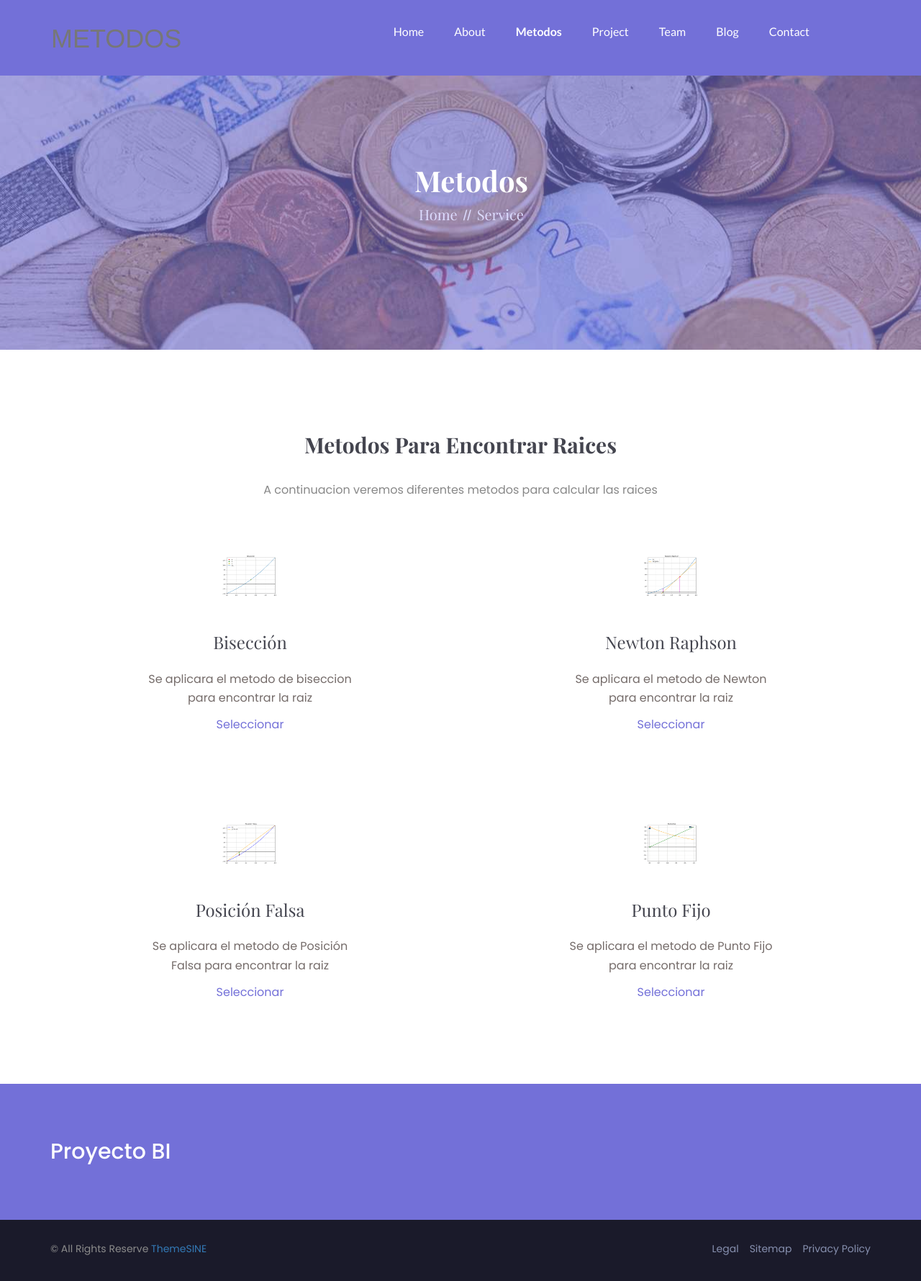
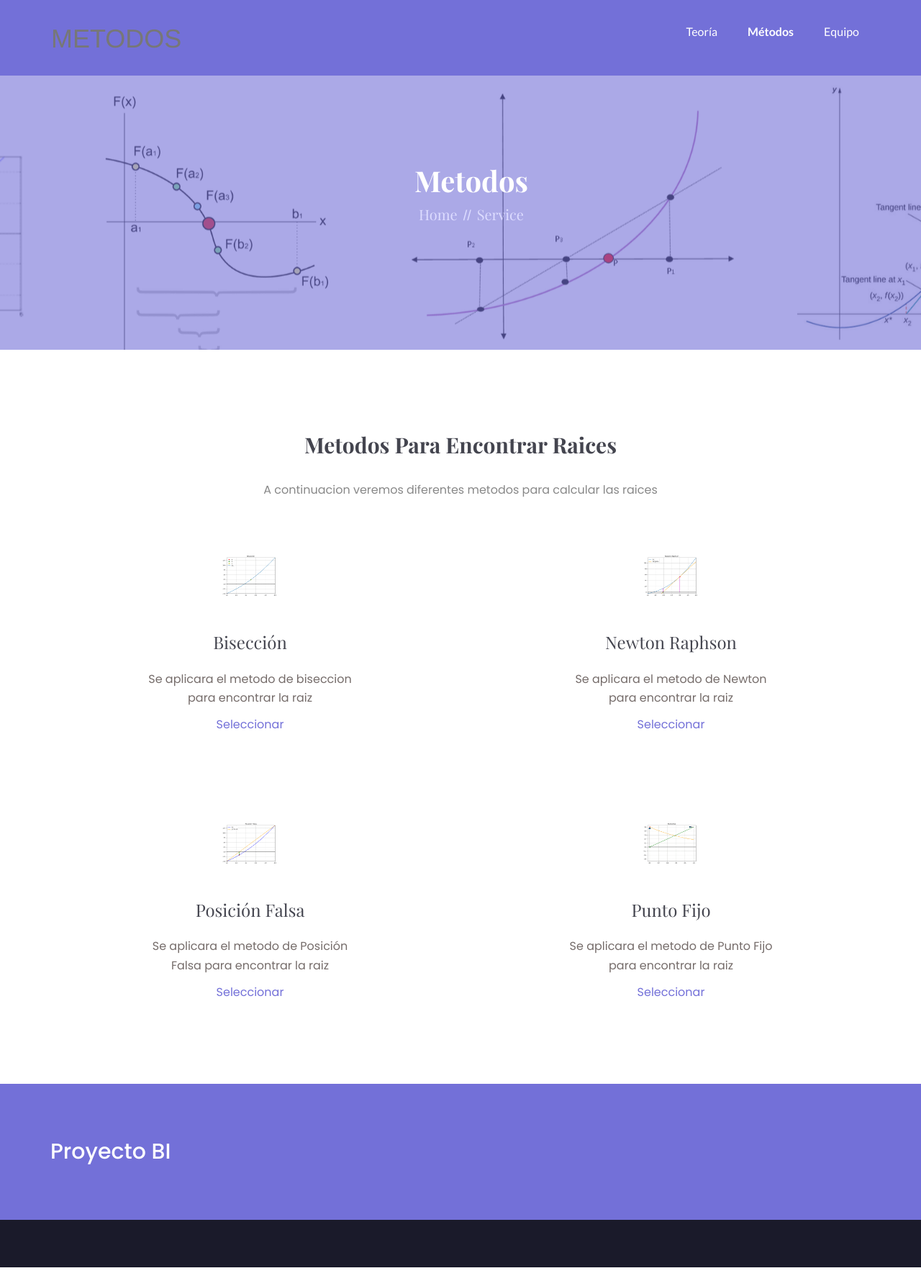
Before and after one commit to Made1776/ProyectoFinal1BMetodosNumericos, a PHP site: page /service.html in a window 1280 px wide. Shown: the whole page at 72% size. Run offline with PHP 8.4, Linux system fonts and the light colour scheme; some libraries are stand-ins or nearby versions; some web fonts are replaced.

Commit message:
Update Metodos-Service

```diff
--- a/assets/css/style.css
+++ b/assets/css/style.css
@@ -1761,7 +1761,7 @@ a:active.learn-btn{
 	z-index:1;
 }
 .about-part.service-part{
-	background: url(../images/service/service-banner.jpg)no-repeat center;
+	background: url(../images/service/service-banner.png)no-repeat center;
 }
 .about-part.project-part{
 	background: url(../images/project/project-banner.jpg)no-repeat center;
--- a/service.html
+++ b/service.html
@@ -18,7 +18,7 @@
 		<link href="https://fonts.googleapis.com/css?family=Lato:100,300,400,700,900" rel="stylesheet">
 
         <!-- TITLE OF SITE -->
-        <title>Zombiz</title>
+        <title>Métodos Numéricos</title>
 
         <!-- for title img -->
 		<link rel="shortcut icon" type="image/icon" href="assets/images/logo/favicon.png"/>
@@ -98,26 +98,16 @@
 						<!-- Collect the nav links, forms, and other content for toggling -->
 						<div class="collapse navbar-collapse" id="bs-example-navbar-collapse-1">
 							<ul class="nav navbar-nav navbar-right">
-								<li ><a href="index.html">Home</a></li>
-								<li><a href="about.html">About</a></li>
-								<li class="active"><a href="service.html">Metodos</a></li>
-								<li><a href="project.html">Project</a></li>
-								<li><a href="team.html">Team</a></li>
-								<li><a href="blog.html">Blog</a></li>
-								<li><a href="contact.html">Contact</a></li>
+
+								<li><a href="about.html">Teoría</a></li>
+								<li class="active"><a href="service.html">Métodos</a></li>
+
+								<li><a href="team.html">Equipo</a></li>
+
 								<li>
-									<a href="#">
-										<span class="lnr lnr-cart"></span>
-									</a>
+
 								</li>
-								<li class="search">
-									<form action="">
-										<input type="text" name="search" placeholder="Search....">
-										<a href="#">
-											<span class="lnr lnr-magnifier"></span>
-										</a>
-									</form>
-								</li>
+
 							</ul><!-- / ul -->
 						</div><!-- /.navbar-collapse -->
 					</nav><!--/nav -->
@@ -277,20 +267,13 @@
 				<div class="row">
 					<div class="col-sm-7">
 						<div class="foot-copyright pull-left">
-							<p>
-								&copy; All Rights Reserve
-							 	<a href="https://www.themesine.com">ThemeSINE</a>
-							</p>
+
 						</div><!--/.foot-copyright-->
 					</div><!--/.col-->
 					<div class="col-sm-5">
 						<div class="foot-menu pull-right
 						">
-							<ul>
-								<li ><a href="#">legal</a></li>
-								<li ><a href="#">sitemap</a></li>
-								<li ><a href="#">privacy policy</a></li>
-							</ul>
+
 						</div><!-- /.foot-menu-->
 					</div><!--/.col-->
 				</div><!--/.row-->
--- a/team.html
+++ b/team.html
@@ -99,10 +99,10 @@
 						<div class="collapse navbar-collapse" id="bs-example-navbar-collapse-1">
 							<ul class="nav navbar-nav navbar-right">
 
-								<li><a href="about.html">About</a></li>
-								<li ><a href="service.html">Service</a></li>
+								<li><a href="about.html">Teoría</a></li>
+								<li ><a href="service.html">Métodos</a></li>
 
-								<li class="active"><a href="team.html">Team</a></li>
+								<li class="active"><a href="team.html">Equipo</a></li>
 
 							</ul><!-- / ul -->
 						</div><!-- /.navbar-collapse -->
```
Also changed, not shown: about.html (+5 -5 lines), assets/images/service/service-banner.jpg (deleted), assets/images/service/service-banner.png (added).
